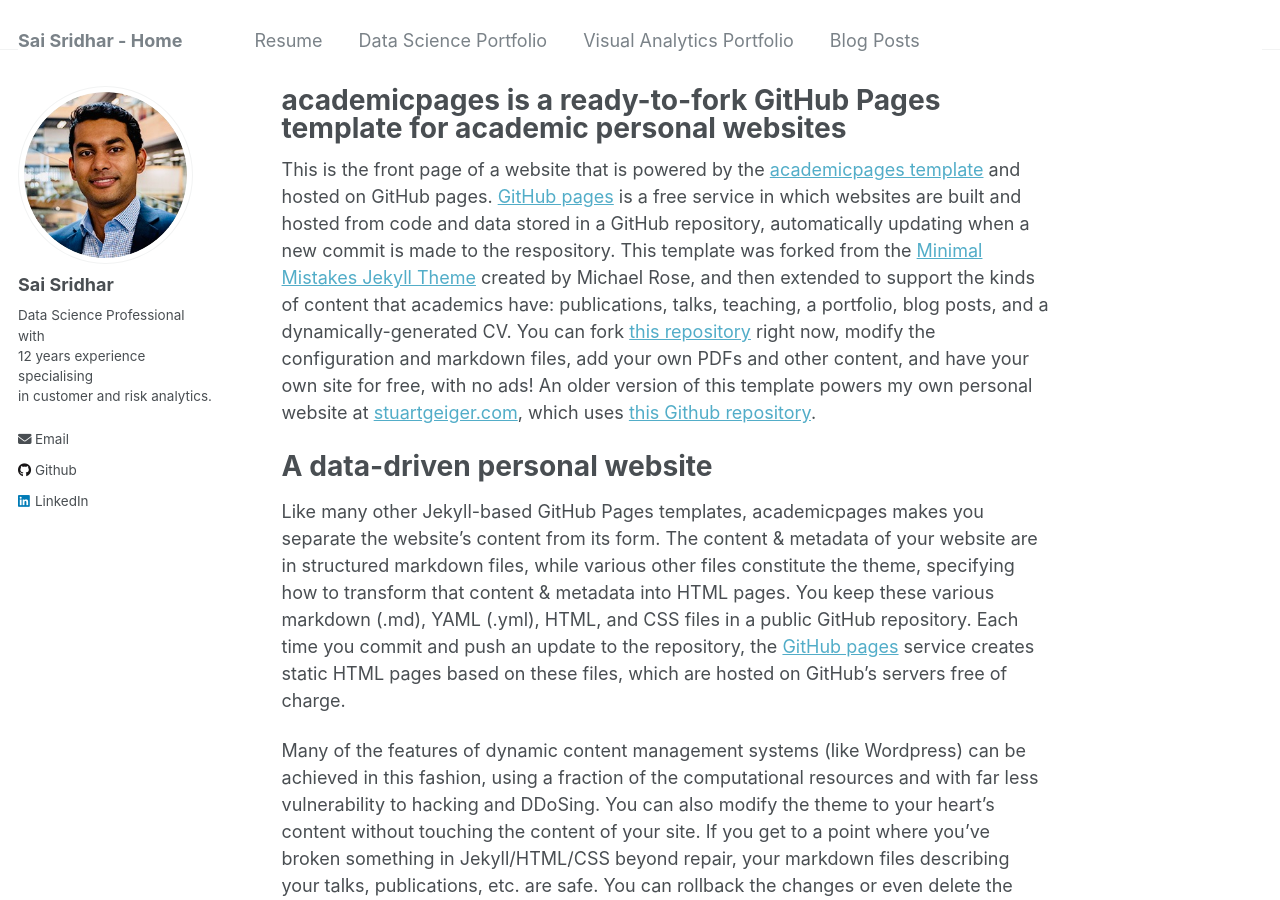
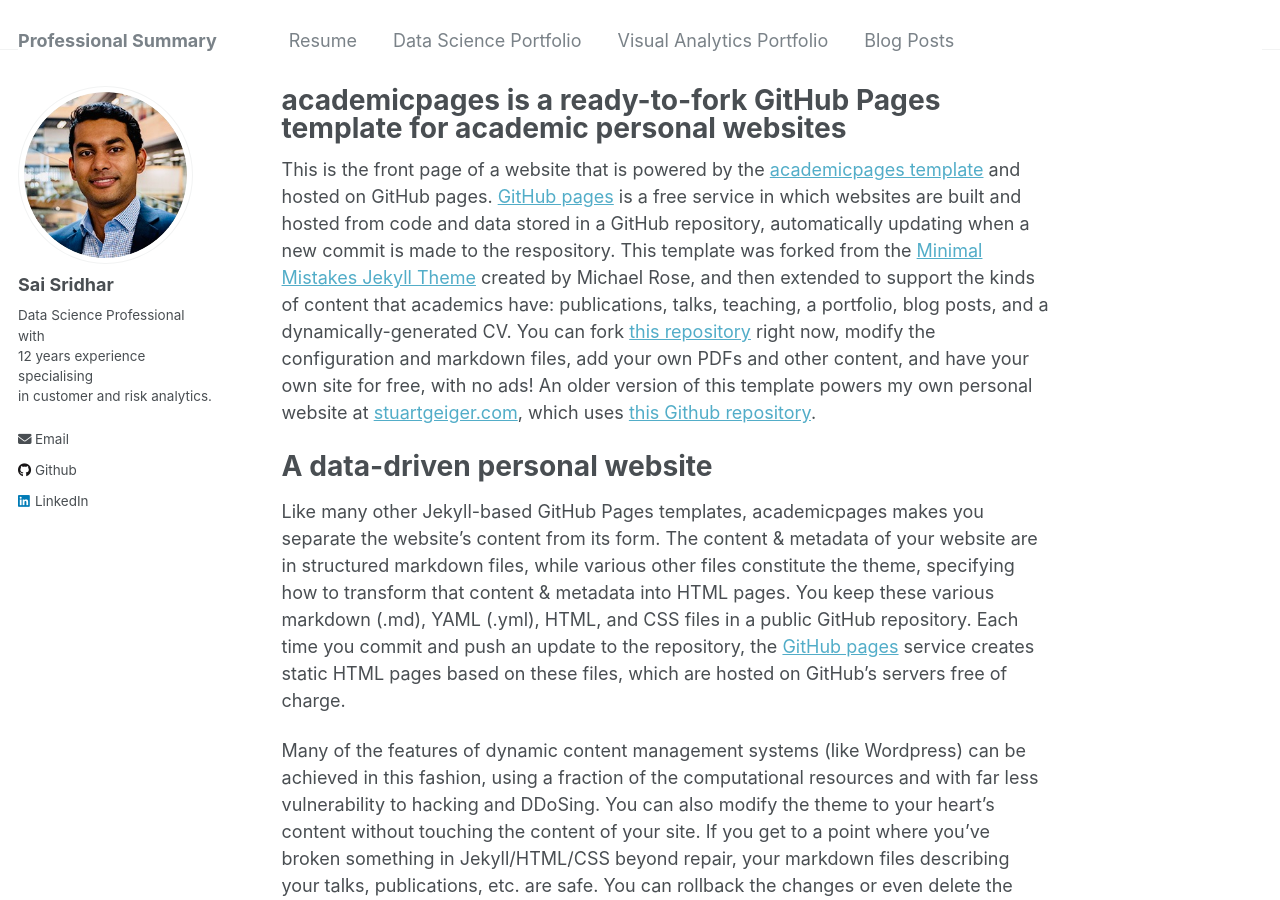
Before and after one commit to saiksridhar/saiksridhar.github.io, a Jekyll site: the page built from _pages/about.md, in a window 1280 px wide and 900 px high. Built offline with Jekyll 4.4.1, drawn with Linux system fonts in a browser that asks for light colours.

Commit message:
Update _config.yml

```diff
--- a/_config.yml
+++ b/_config.yml
@@ -8,7 +8,7 @@
 
 # Basic Site Settings
 locale                   : "en-US"
-title                    : "Sai Sridhar - Home"
+title                    : "Professional Summary"
 title_separator          : "-"
 name                     : &name "Sai Sridhar"
 description              : &description "personal description"
```
